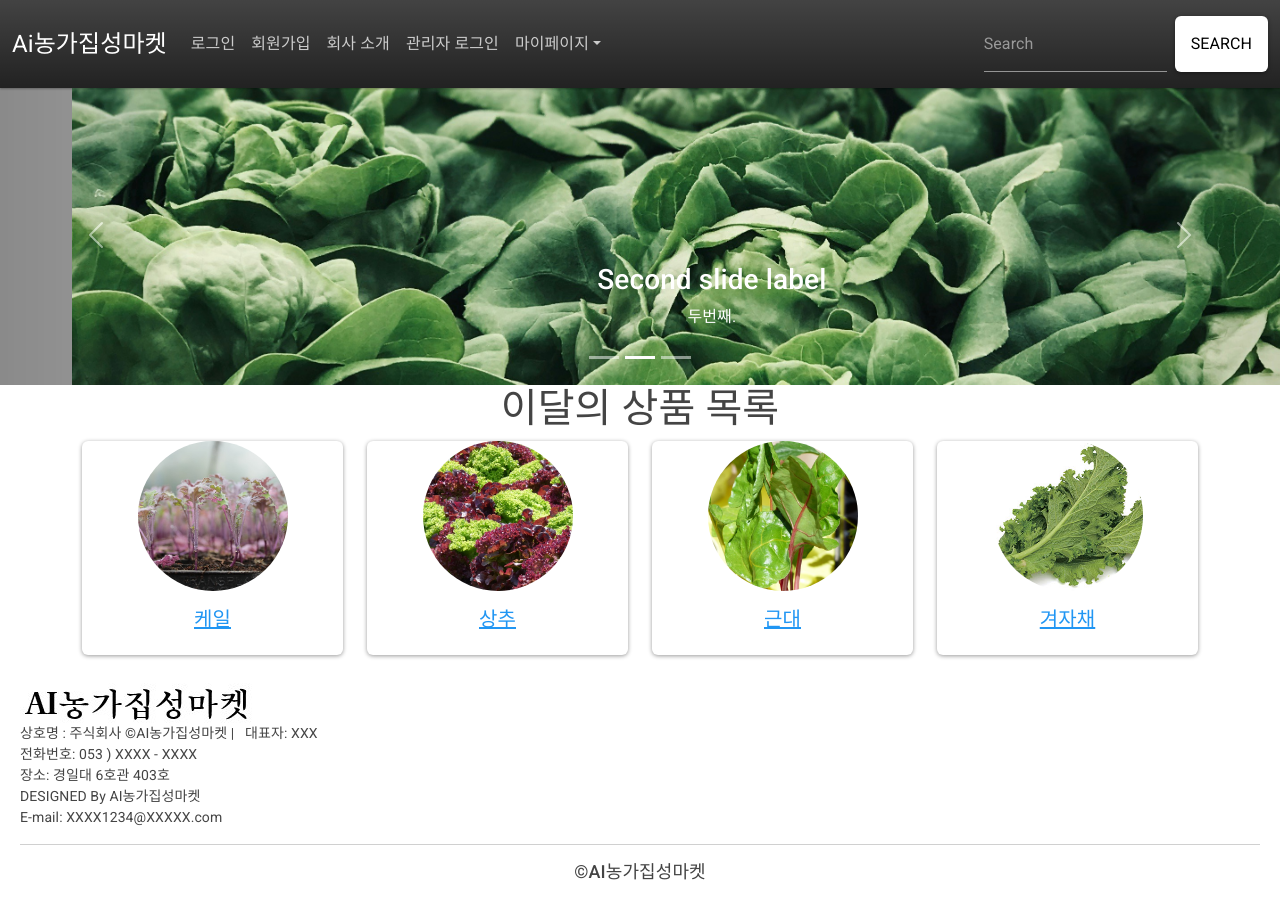
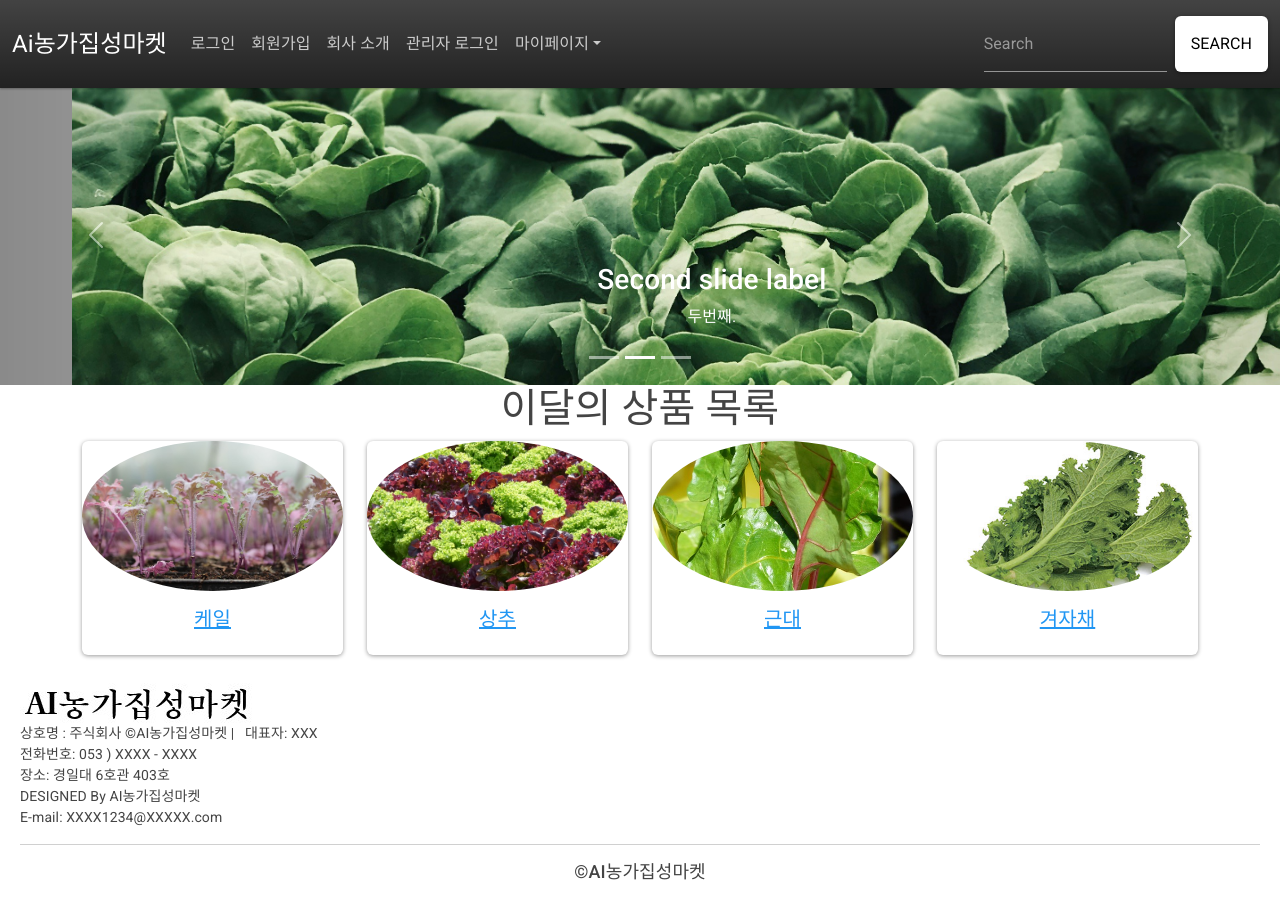
Before and after one commit to riha1432/SWEdu_Team_Prj, a React (Create React App) app in the folder site/: page / in a window 1280 px wide. Built offline with nearby package versions, Linux system fonts and the light colour scheme; grey boxes are pictures that could not be loaded.

Commit message:
TodayList.js 채소들 이미지 크기 및 배열 조절

```diff
--- a/site/src/components/TodayList.js
+++ b/site/src/components/TodayList.js
@@ -18,26 +18,29 @@ const vegetables = [
 
 // 컴포넌트 스타일
 const imgStyle = {
-  width: '150px',
-  height: '150px',
-  objectFit: 'cover',
+  width: '100%', // 카드의 너비에 맞추기
+  height: '150px', // 높이를 고정하여 일관된 크기 확보
+  objectFit: 'cover', // 이미지가 공간을 채우도록 조절
   borderRadius: '50%',
   display: 'block',
   margin: 'auto',
 };
 
+
 function VegetableGallery() {
   return (
-    <Container>
+    <Container >
       <h1>이달의 상품 목록</h1>
       <Row>
         {vegetables.map((veg, index) => (
-          <Col key={index} xs={6} md={5} lg={3} className="text-center">
-            <Card>
+          <Col key={index} xs={6} md={6} lg={3} className="text-center">
+            <Card >
               <Card.Img variant="top" src={veg.src} style={imgStyle} alt={veg.name} />
-              <Card.Body>
-                <Card.Title>
-                  <Link to={veg.path}>{veg.name}</Link>
+              <Card.Body >
+                <Card.Title >
+                  <Link to={veg.path} style={{ whiteSpace: 'nowrap', overflow: 'hidden', textOverflow: 'ellipsis' }}>
+                    {veg.name}
+                  </Link>
                 </Card.Title>
               </Card.Body>
             </Card>
```
